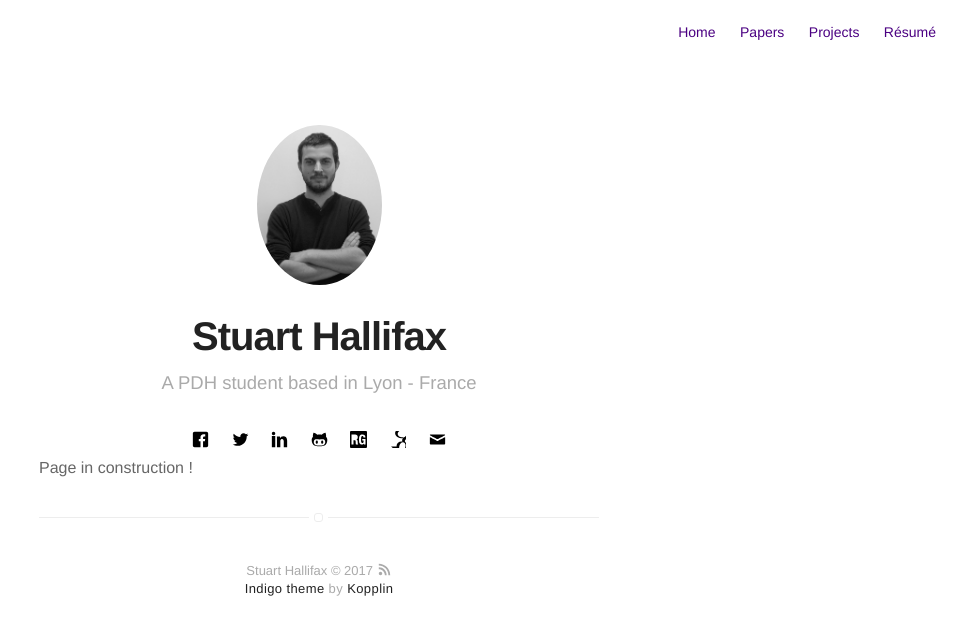
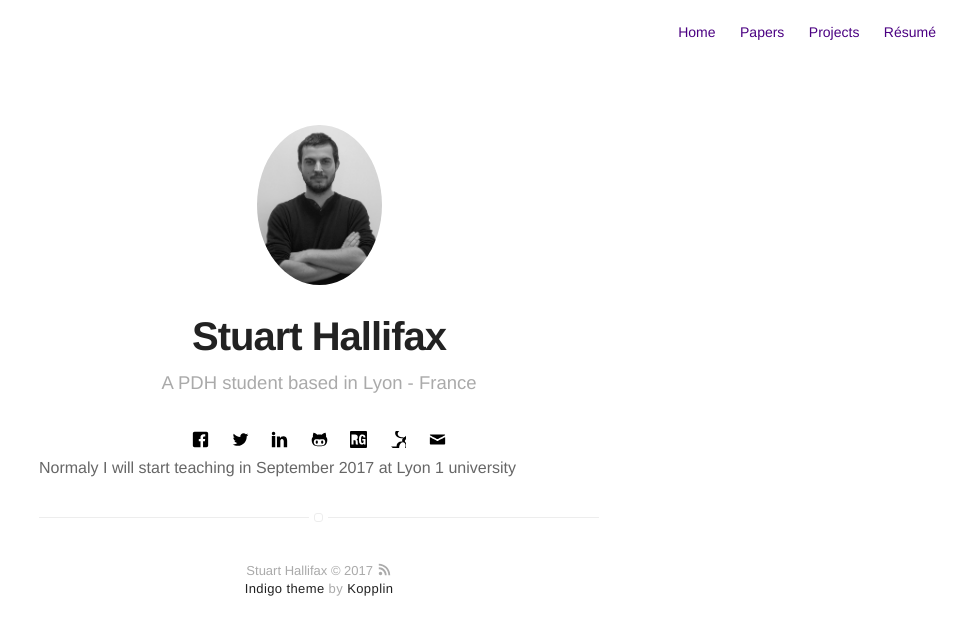
Before and after one commit to Therberus/therberus.github.io, a Jekyll site: the page built from teaching.html, in a window 1280 px wide. Shown: the top 635 px of the page, without its empty margins (321-1280 px from the left). Built offline with Jekyll 4.4.1, drawn with Linux system fonts in a browser that asks for light colours.

Commit message:
Updated .gitignore, updated teaching page

```diff
--- a/teaching.html
+++ b/teaching.html
@@ -4,4 +4,4 @@ title: Teaching
 ---
 
 
-Page in construction !
+Normaly I will start teaching in September 2017 at Lyon 1 university
```
Also changed, not shown: 1 other file.
